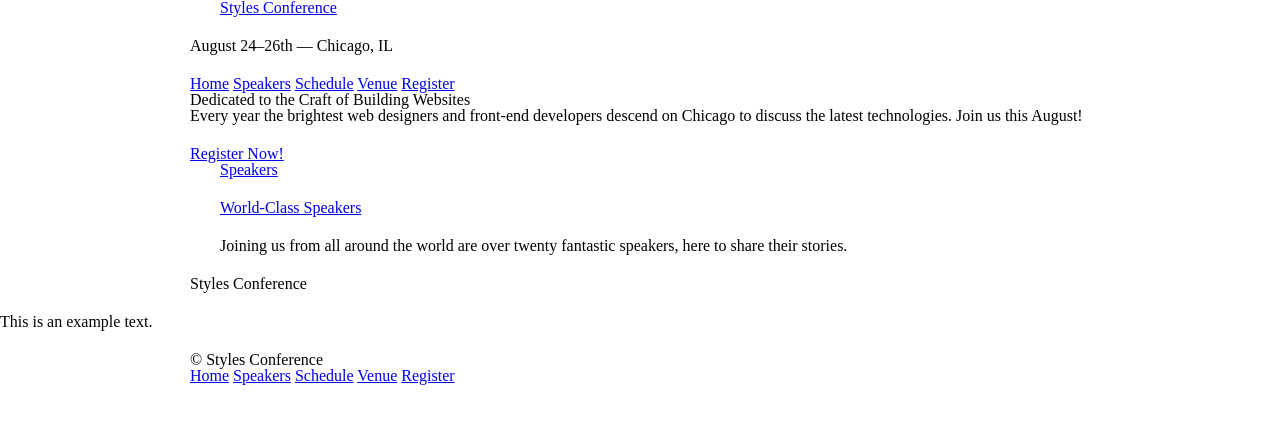
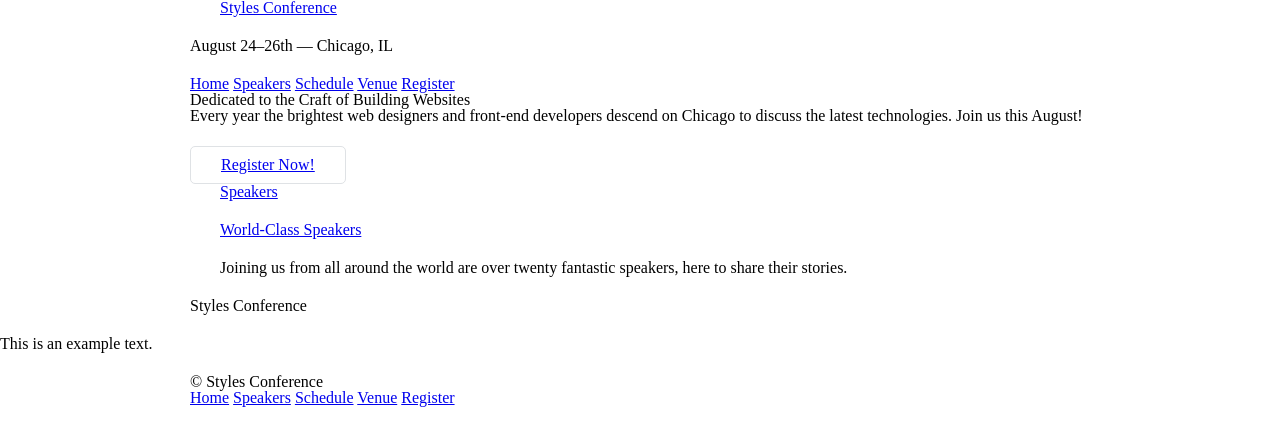
Before and after one commit to bripeticca/htmlandcsstest, a plain HTML site: page index.html in a window 1280 px wide. Drawn offline with Linux system fonts and the light colour scheme.

Commit message:
Create main.css

```diff
--- a/assets/stylesheets/main.css
+++ b/assets/stylesheets/main.css
@@ -77,3 +77,21 @@ table {
 h1, h3, h4, h5, p {
 	margin-bottom: 22px;
 }
+
+/*
+	======================================================
+	Buttons
+	======================================================
+*/
+
+.btn {
+	border-radius: 5px;
+	display: inline-block;
+	margin: 0;
+}
+
+.btn-alt {
+	/****Note to self*** border: border-width, border-style, border-color*/
+	border: 1px solid #dfe2e5;
+	padding: 10px 30px;
+}
```
